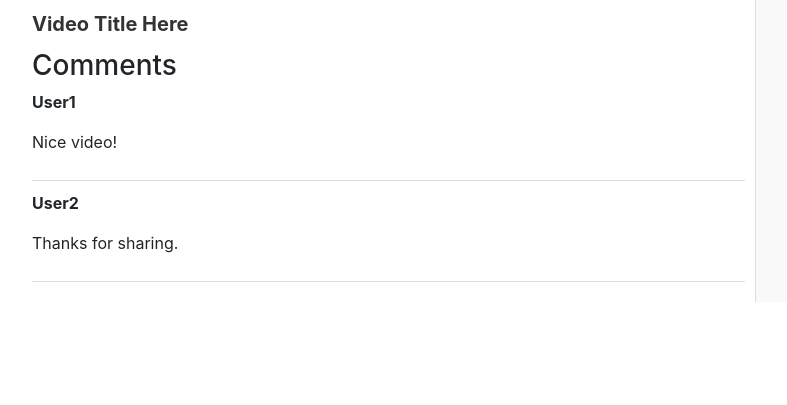
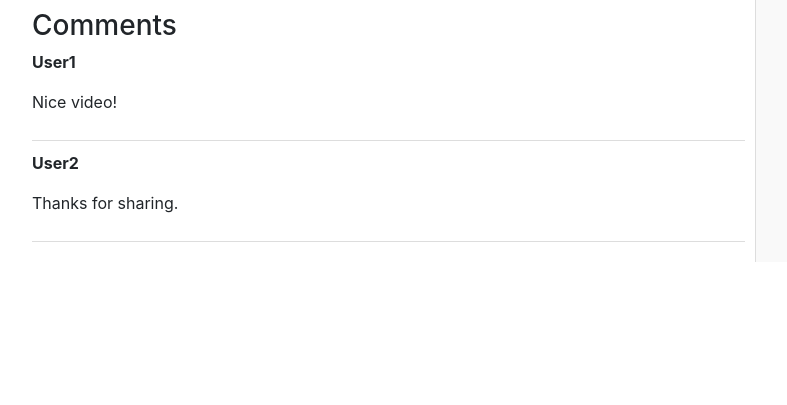
Before and after one commit to Vacata12/YoutubeClone, a Python web app: template website/templates/video.html in a window 1280 px wide. Shown: the part 395-800 px from the top of the page, without its empty margins (63-850 px from the left). Run offline with Jinja, Linux system fonts and the light colour scheme; the template is opened without the code that fills it, so the values that code supplies are empty; some libraries are stand-ins or nearby versions.

Commit message:
little progress

```diff
--- a/website/__init__.py
+++ b/website/__init__.py
@@ -5,7 +5,7 @@ from flask_login import LoginManager
 
 db = SQLAlchemy()
 DB_NAME = "database.db"
-UPLOAD_FOLDER = "/Users/ivanstoynev/Downloads/UploadFolder"
+UPLOAD_FOLDER = "/Users/ivanstoynev/Documents/Python/YoutubeClone/website/static/UploadFolder"
 ALLOWED_EXTENSIONS = ["mkv", "MP4"]
 
 def createApp():
--- a/website/auth.py
+++ b/website/auth.py
@@ -85,7 +85,7 @@ def uploadFile():
             flash("No correct standart!", category="error")
         else:
             upFile.save(os.path.join(UPLOAD_FOLDER, upFile.filename))
-            newVideo = Video(title=title, desc=desc, uploadPath=os.path.join(UPLOAD_FOLDER, upFile.filename),linkPath="", userId=current_user.id)
+            newVideo = Video(title=title, desc=desc, uploadPath="/UploadFolder/" + upFile.filename,linkPath="", userId=current_user.id)
             db.session.add(newVideo)
             db.session.commit()
     return render_template("upload.html", user=current_user)
--- a/website/templates/video.html
+++ b/website/templates/video.html
@@ -7,13 +7,11 @@
             <div class="video-player">
                 <!-- Replace with video player tag -->
                 <video width="100%" height="100%" controls>
-                <source src=("/Users/ivanstoynev/Downloads/UploadFolder" + video.uploadPath) type="video/mp4">
+                    <source src=({{ video.uploadPath }}) type="video/mp4">
                     Your browser does not support the video tag.
                 </video>
             </div>
-
-        <!-- Video Title -->
-        <div class="video-title">Video Title Here</div>
+            <div class="video-title">{{ video.title }}</div>
 
             <!-- Comments Section -->
             <div class="comments-section">
```
Also changed, not shown: instance/database.db, 4 other files. Lines whose indentation alone changed are shown as unchanged.
